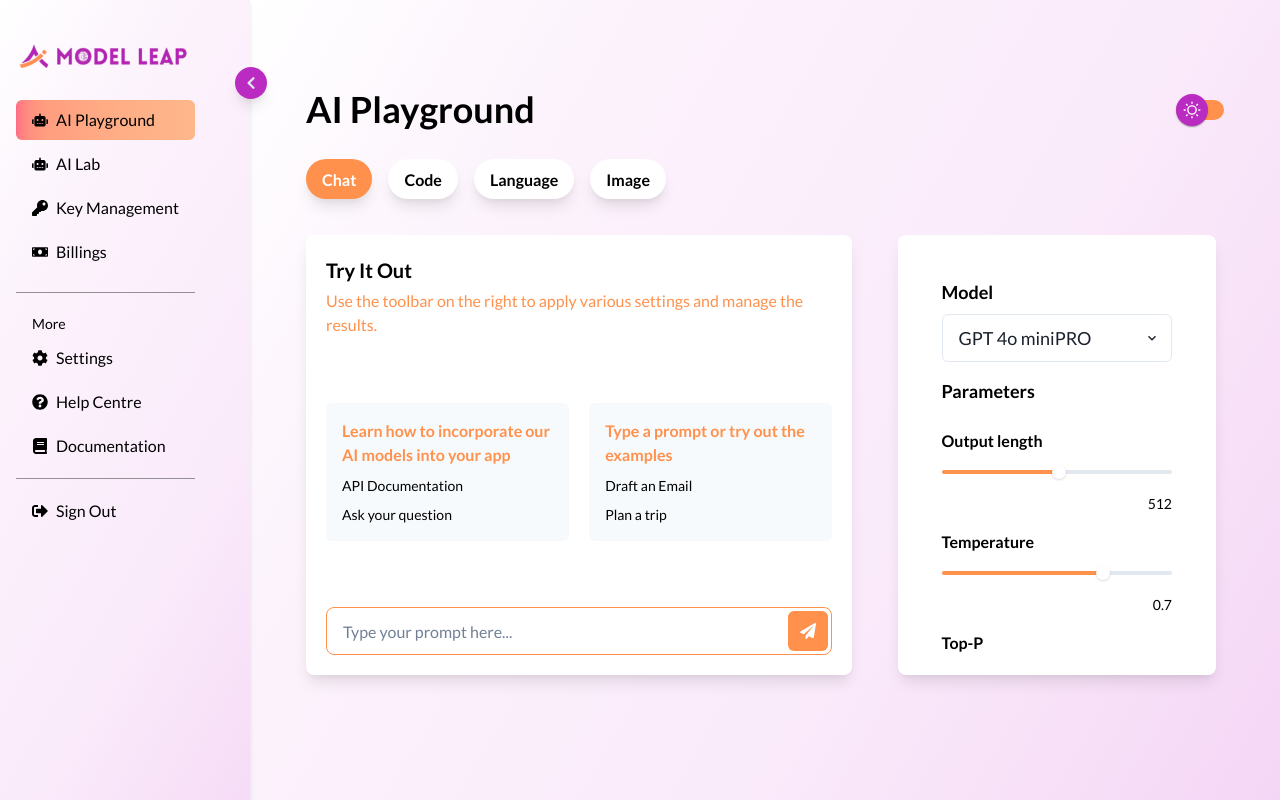
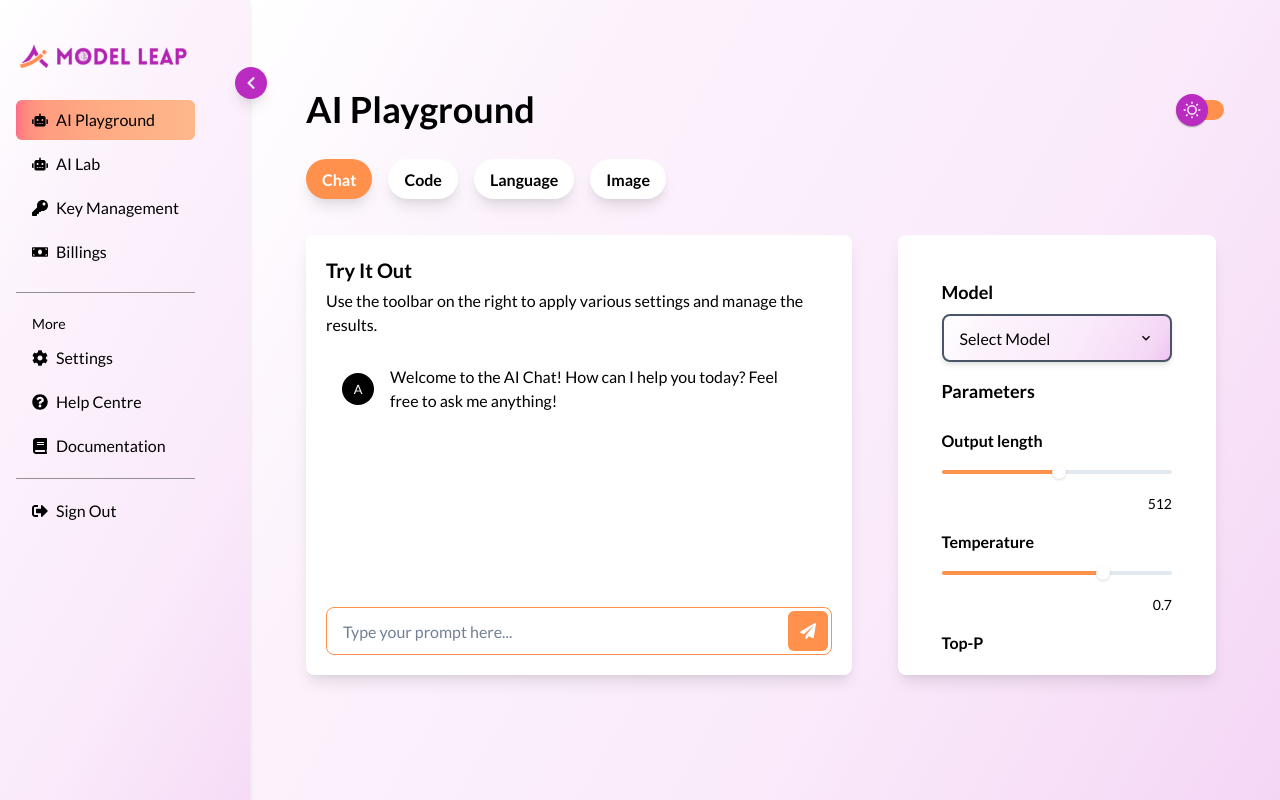
Before and after one commit to Arsalanbashir831/ModelLeap-AI, a React (Vite) app: page /app in a window 1280 px wide. Shown: the top 800 px of the page. Built offline with nearby package versions, Linux system fonts and the light colour scheme.

Commit message:
some improvements in UI

```diff
--- a/src/Components/Dashboard/AiChatBox.jsx
+++ b/src/Components/Dashboard/AiChatBox.jsx
@@ -1,4 +1,4 @@
-import React, { useState } from "react";
+import React, { useState, useEffect } from "react";
 import {
   Box,
   Text,
@@ -9,38 +9,56 @@ import {
   IconButton,
   InputGroup,
   InputRightElement,
-  Link,
   Flex,
-  theme,
 } from "@chakra-ui/react";
 import { FaPaperPlane } from "react-icons/fa";
 import { primaryColorOrange, primaryColorPurple } from "../../colorCodes";
-import {useTheme} from "../../Themes/ThemeContext.jsx";
+import { useTheme } from "../../Themes/ThemeContext.jsx";
+
 const AiChatBox = ({ aiLogo }) => {
   const [messages, setMessages] = useState([]);
   const [input, setInput] = useState("");
-  const [initState, setInitState] = useState(true);
+  const { theme } = useTheme();
 
-  const { theme } = useTheme();
+  const initialMessages = [
+    { type: "ai", text: "Welcome to the AI Chat! How can I help you today? Feel free to ask me anything!" },
+  ];
+
+  // Set initial message on component mount
+  useEffect(() => {
+    setMessages(initialMessages);
+  }, []);
 
   const handleSend = () => {
     if (input.trim()) {
-      setInitState(false);
       setMessages((prevMessages) => [
         ...prevMessages,
         { type: "user", text: input },
       ]);
 
+      setInput("");
+      // Simulate AI response
       setTimeout(() => {
         setMessages((prevMessages) => [
           ...prevMessages,
           { type: "ai", text: "Hello! How can I assist you today?" },
         ]);
       }, 1000);
-
-      setInput("");
     }
   };
+
+  const renderMessage = (message, index) => (
+    <HStack key={index} alignSelf={message.type === "user" ? "flex-end" : "flex-start"}>
+      <Avatar
+        name={message.type === "user" ? "You" : "AI"}
+        bg={message.type === "user" ? "yellow.400" : "black"}
+        size="sm"
+      />
+      <Box bg={theme.AiChatbg} color={theme.textColor} p="2" borderRadius="md">
+        <Text>{message.text}</Text>
+      </Box>
+    </HStack>
+  );
 
   return (
     <Flex direction="column" h={["300px", "400px"]} w="100%">
@@ -48,108 +66,23 @@ const AiChatBox = ({ aiLogo }) => {
         <Text fontSize={["lg", "xl"]} fontWeight="bold" color={theme.AiChatBoxHeading}>
           Try It Out
         </Text>
-        <Text fontSize={["sm", "md"]} color={primaryColorOrange}>
+        <Text fontSize={["sm", "md"]} color={theme.textColor}>
           Use the toolbar on the right to apply various settings and manage the results.
         </Text>
 
         <Box flex="1" w="full" overflowY="auto">
-          {initState ? (
-            <HStack justify="space-between" w="full" h="100%" flexDirection={["column", "row"]}>
-              <VStack
-                align="start"
-                spacing="2"
-                border={theme.AiChatBoxInnerBoxBorderColor}
-                p="4"
-                bg={theme.AiChatBoxInnerBoxbg}
-                borderRadius="md"
-                w={["full", "48%"]}
-              >
-                <Text
-                  fontSize={["sm", "md"]}
-                  fontWeight="bold"
-                  color={primaryColorOrange}
-                >
-                  Learn how to incorporate our AI models into your app
-                </Text>
-                <Link href="#" _hover={{ textDecoration: "none" }}>
-                  <Text fontSize="sm" color={theme.textColor} _hover={{ color: primaryColorPurple }}>
-                  API Documentation
-                  </Text>
-                </Link>
-                <Link href="#" _hover={{ textDecoration: "none" }}>
-                  <Text fontSize="sm" color={theme.textColor} _hover={{ color: primaryColorPurple }}>
-                  Ask your question
-                  </Text>
-                </Link>
-              </VStack>
-              <VStack
-                align="start"
-                spacing="2"
-                border={theme.AiChatBoxInnerBoxBorderColor}
-                p="4"
-                bg={theme.AiChatBoxInnerBoxbg}
-                borderRadius="md"
-                w={["full", "48%"]}
-                mt={["4", "0"]}
-              >
-                <Text
-                  fontSize={["sm", "md"]}
-                  fontWeight="bold"
-                  color={primaryColorOrange}
-                >
-                  Type a prompt or try out the examples
-                </Text>
-                <Link href="#" _hover={{ textDecoration: "none" }}>
-                  <Text fontSize="sm" color={theme.textColor} _hover={{ color: primaryColorPurple }}>
-                    Draft an Email
-                  </Text>
-                </Link>
-                <Link href="#" _hover={{ textDecoration: "none" }}>
-                  <Text fontSize="sm"color={theme.textColor} _hover={{ color: primaryColorPurple }}>
-                  Plan a trip
-                  </Text>
-                </Link>
-              </VStack>
-            </HStack>
-          ) : (
           <VStack
             spacing="4"
             w="full"
             align="stretch"
             overflowY="auto"
-              border="1px solid"
-              borderColor={theme.AiChatUserBorderColor}
             p="4"
-              bg={theme.AiChatbg}
+            // bg={theme.AiChatbg}
             borderRadius="md"
             flex="1"
           >
-              {messages.map((message, index) => (
-                <HStack
-                  key={index}
-                  alignSelf={
-                    message.type === "user" ? "flex-end" : "flex-start"
-                  }
-                >
-                  {message.type === "user" ? (
-                    <>
-                      <Avatar name="You" bg="yellow.400" size="sm" />
-                      <Box bg="gray.100" p="2" borderRadius="md">
-                        <Text>{message.text}</Text>
-                      </Box>
-                    </>
-                  ) : (
-                    <>
-                      <Avatar src={aiLogo} name="AI" bg="black" size="sm" />
-                      <Box bg="gray.100" p="2" borderRadius="md">
-                        <Text>{message.text}</Text>
-                      </Box>
-                    </>
-                  )}
-                </HStack>
-              ))}
+            {messages.map(renderMessage)}
           </VStack>
-          )}
         </Box>
 
         <InputGroup size="lg">
--- a/src/Components/Dashboard/ModelSelection.jsx
+++ b/src/Components/Dashboard/ModelSelection.jsx
@@ -18,16 +18,53 @@ import {
 import { FcApproval } from "react-icons/fc";
 import { primaryColorOrange, primaryColorPurple } from "../../colorCodes";
 import { useTheme } from "../../Themes/ThemeContext";
-
-
+import SelectBox from "../common/SelectBox";
 
 const ModelSelection = () => {
-  const [model, setModel] = useState("GPT 4o mini");
+  const [model, setModel] = useState(null);
   const { theme } = useTheme();
   const [outputLength, setOutputLength] = useState(512);
   const [temperature, setTemperature] = useState(0.7);
   const [topP, setTopP] = useState(0.7);
   const [topK, setTopK] = useState(50);
+
+  const modelsData = [
+    {
+      label: "OpenAI",
+      options: [
+        {
+          value: "GPT 4o mini",
+          label: "GPT 4o mini",
+          isPro: true,
+        },
+        {
+          value: "GPT 4",
+          label: "GPT 4",
+          isPro: true,
+        },
+        {
+          value: "GPT 3.5",
+          label: "GPT 3.5",
+          isPro: true,
+        },
+      ],
+    },
+    {
+      label: "Anthropic",
+      options: [
+        {
+          value: "Claude 3 Haiku",
+          label: "Claude 3 Haiku",
+          isPro: true,
+        },
+        {
+          value: "Claude 3.5 Sonnet",
+          label: "Claude 3.5 Sonnet",
+          isPro: true,
+        },
+      ],
+    },
+  ];
 
   return (
     <Box
@@ -60,94 +97,40 @@ const ModelSelection = () => {
         <FormLabel fontWeight="bold" fontSize="lg" color={theme.textColor}>
           Model
         </FormLabel>
-        <Select
+        {/* <Select
       value={model}
       onChange={(e) => setModel(e.target.value)}
       bg={theme.modelSelectionSelectBg}
       borderColor={theme.modelSelectionSelectBorder}
-          placeholder="Start typing to search..."
       iconSize="16px"
       _hover={{ borderColor: primaryColorOrange }}
       _focus={{ borderColor: primaryColorOrange }}
       size="lg"
+      color={theme.textColor}
     >
-          <optgroup label="OpenAI" bg={theme.modelSelectionSelectBg}>
-            <option value="GPT 4o mini" color={theme.textColor}>
+      {modelsData.map((group) => (
+        <optgroup  label={group.label} key={group.label} style={{  color:'black' }}>
+          {group.options.map((option) => (
+            <option key={option.value} value={option.value} style={{  color: 'black' }}>
               <Flex gap={3}>
-                <Text color={theme.textColor}>GPT 4o mini</Text>
-                <Badge
-                  ml="5px"
-                  bg="blue.300"
-                  color={theme.textColor}
-                  borderRadius="md"
-                  px="1"
-                >
+                <Text color={theme.textColor}>{option.label}</Text>
+                {option.isPro && (
+                  <Badge ml="auto" bg="blue.300" color="white" borderRadius="md" px="1">
                       PRO
                     </Badge>
+                )}
               </Flex>
             </option>
-            <option value="GPT 4">
-              <Text color={theme.textColor}>
-
-              GPT 4
-              </Text>
-              <Badge
-                ml="2"
-                bg="blue.300"
-                color="white"
-                borderRadius="md"
-                px="1"
-              >
-                PRO
-              </Badge>
-            </option>
-            <option value="GPT 3.5">
-              <Text color={theme.textColor}>
-
-              GPT 3.5
-              </Text>
-              <Badge
-                ml="2"
-                bg="blue.300"
-                color="white"
-                borderRadius="md"
-                px="1"
-              >
-                PRO
-              </Badge>
-            </option>
+          ))}
         </optgroup>
-          <optgroup label="Anthropic">
-            <option value="Claude 3 Haiku">
-              <Text color={theme.textColor}>
-
-              Claude 3 Haiku
-              </Text>
-              <Badge
-                ml="2"
-                bg="blue.300"
-                color="white"
-                borderRadius="md"
-                px="1"
-              >
-                PRO
-              </Badge>
-            </option>
-            <option value="Claude 3.5 Sonnet">
-              <Text color={theme.textColor}>Claude 3.5 Sonnet</Text>
-              <Badge
-                ml="2"
-                bg="blue.300"
-                color="white"
-                borderRadius="md"
-                px="1"
-              >
-                PRO
-              </Badge>
-            </option>
-          </optgroup>
-        </Select>
-
+      ))}
+    </Select> */}
+        <SelectBox
+          selectedOption={model}
+          onChange={setModel}
+          options={modelsData}
+          placeholder="Select Model"
+        />
         <VStack mt="4" spacing="4" align="stretch">
           <FormLabel fontWeight="bold" fontSize="lg" color={theme.textColor}>
             Parameters
@@ -168,7 +151,12 @@ const ModelSelection = () => {
               </SliderTrack>
               <SliderThumb />
             </Slider>
-            <Text mt="2" fontSize="sm" textAlign="right" color={theme.textColor}>
+            <Text
+              mt="2"
+              fontSize="sm"
+              textAlign="right"
+              color={theme.textColor}
+            >
               {outputLength}
             </Text>
           </Box>
@@ -189,7 +177,12 @@ const ModelSelection = () => {
               </SliderTrack>
               <SliderThumb />
             </Slider>
-            <Text mt="2" fontSize="sm" textAlign="right" color={theme.textColor}>
+            <Text
+              mt="2"
+              fontSize="sm"
+              textAlign="right"
+              color={theme.textColor}
+            >
               {temperature}
             </Text>
           </Box>
@@ -210,7 +203,12 @@ const ModelSelection = () => {
               </SliderTrack>
               <SliderThumb />
             </Slider>
-            <Text mt="2" fontSize="sm" textAlign="right" color={theme.textColor}>
+            <Text
+              mt="2"
+              fontSize="sm"
+              textAlign="right"
+              color={theme.textColor}
+            >
               {topP}
             </Text>
           </Box>
@@ -231,7 +229,12 @@ const ModelSelection = () => {
               </SliderTrack>
               <SliderThumb />
             </Slider>
-            <Text mt="2" fontSize="sm" textAlign="right" color={theme.textColor}>
+            <Text
+              mt="2"
+              fontSize="sm"
+              textAlign="right"
+              color={theme.textColor}
+            >
               {topK}
             </Text>
           </Box>
--- /dev/null
+++ b/src/Components/common/SelectBox.jsx
@@ -0,0 +1,117 @@
+import React from 'react';
+import { Menu, MenuButton, MenuList, MenuItem, Button, Badge, Flex, Text, Box, theme } from '@chakra-ui/react';
+import { ChevronDownIcon } from '@chakra-ui/icons';
+import { useTheme } from '../../Themes/ThemeContext';
+import { primaryColorOrange } from '../../colorCodes';
+
+
+const SelectBox = ({
+  selectedOption,
+  onChange,
+  options,
+  placeholder,
+  size = 'lg',
+  bgColor = 'gray.800',
+  borderColor = 'gray.600',
+  textColor = 'white',
+  badgeBg = 'linear-gradient(90deg, #00C9FF, #92FE9D)',
+}) => {
+const {theme} = useTheme()
+
+
+    return (
+    <Menu >
+      {({ isOpen }) => (
+
+        <>
+
+          <MenuButton
+            as={Button}
+            rightIcon={<ChevronDownIcon />}
+            bg={theme.background}
+            borderColor={borderColor}
+            size={size}
+            color={isOpen ? 'black' : theme?.textColor}
+            borderWidth="2px"
+            width="100%"
+            textAlign="start"
+            fontSize={16}
+            fontWeight="medium"
+            _hover={{ color:theme.textColor, bg: theme.background, borderColor: 'blue.400', transform: 'scale(1.02)',background:theme.background }}
+            _focus={{ borderColor: 'blue.400', boxShadow: '0 0 0 2px blue.200'}}
+            transition="all 0.3s ease-in-out"
+            borderRadius="lg"
+            boxShadow="md"
+            p={4}
+          >
+          <Flex gap={4}>
+          {selectedOption?.value || placeholder}
+            {selectedOption?.isPro && (
+              <Badge ml="auto" bg={badgeBg} color="white" borderRadius="md" px="2" py="1" fontSize="xs">
+                PRO
+              </Badge>
+            )}
+          </Flex>
+
+          </MenuButton>
+
+          <MenuList
+           css={{
+        "&::-webkit-scrollbar": {
+          width: "2px"
+        },
+        "&::-webkit-scrollbar-thumb": {
+          backgroundColor: primaryColorOrange,
+          borderRadius: "10px",
+        },
+        "&::-webkit-scrollbar-track": {
+          backgroundColor: "#f1f1f1",
+        },
+        "&::-webkit-scrollbar-thumb:hover": {
+          backgroundColor: primaryColorOrange,
+        },
+      }}
+
+
+           height={250} overflowY={'scroll'} zIndex={10} bg={theme.background} borderColor={borderColor} borderRadius="lg" boxShadow="lg" p={2}>
+
+            {options.map((group) => (
+              <Box key={group.label} my={2}>
+                <Text ml={3} fontWeight="bolder" color={theme.textColor} fontSize="sm" letterSpacing="wide">
+                  {group.label} Models
+                </Text>
+                {group.options.map((option) => (
+                  <MenuItem
+                    key={option?.value}
+                    onClick={() => onChange(option)}
+                    bg={'transparent'}
+                   marginTop={3}
+
+                    // _hover={{ bg: 'gray.700', transform: 'scale(1.01)' }}
+                    // _focus={{ bg: 'gray.600' }}
+                    // transition="all 0.2s ease-in-out"
+                    borderRadius="md"
+                    p={3}
+                  >
+                    <Flex align="center" justify="space-between" width="100%">
+                      <Text color={theme.textColor} fontSize="sm" fontWeight="normal">
+                        {option.label}
+                      </Text>
+                      {option.isPro && (
+                        <Badge ml="auto" bg={badgeBg} color="white" borderRadius="md" px="2" py="1" fontSize="xs">
+                          PRO
+                        </Badge>
+                      )}
+                    </Flex>
+                  </MenuItem>
+                ))}
+              </Box>
+            ))}
+          </MenuList>
+        </>
+      )}
+    </Menu>
+  );
+};
+
+export default SelectBox;
--- a/src/Pages/PlayGround/AI.jsx
+++ b/src/Pages/PlayGround/AI.jsx
@@ -42,8 +42,10 @@ const AI = () => {
           border = {theme.AiChatBorder}
           p={5}
           borderRadius="lg"
-          backdropFilter={'saturate(120%) blur(12px)'}
+          // backdropFilter={'saturate(120%) blur(12px)'}
           bg={theme.AiChatbg}
+          backdropFilter="saturate(100%) blur(10px)"
+  borderColor="rgba(255, 255, 255, 0.2)" // Light border for the frosted look
         >
           {activeTab === "Chat" && <AiChatBox aiLogo={logo} />}
           {activeTab === "Code" && <AiChatBox aiLogo={logo} />}
@@ -57,9 +59,10 @@ const AI = () => {
           mt={["4", "0"]}
           maxW={["100%", "35%"]}
           boxShadow="lg"
-          border = {theme.modelSelectionBorder}
+
           p={5}
-          backdropFilter={'saturate(120%) blur(12px)'}
+          backdropFilter="saturate(100%) blur(10px)"
+  borderColor="rgba(255, 255, 255, 0.2)" // Light border for the frosted look
           borderRadius="lg"
           bg={theme.AiChatbg}
         >
--- a/src/Themes/ThemeContext.jsx
+++ b/src/Themes/ThemeContext.jsx
@@ -31,12 +31,13 @@ const lightTheme = {
 };
 
 const darkTheme = {
+
   backgroundAilab : "linear-gradient(215deg,hsl(293deg 34% 24%) 0%,hsl(287deg 33% 24%) 6%,hsl(281deg 32% 24%) 12%,hsl(275deg 31% 24%) 20%,hsl(269deg 30% 24%) 28%,hsl(263deg 30% 24%) 36%,hsl(257deg 29% 24%) 45%,hsl(251deg 28% 24%) 54%,hsl(245deg 27% 24%) 64%,hsl(239deg 26% 23%) 73%,hsl(234deg 28% 22%) 82%,hsl(230deg 30% 22%) 91%,hsl(226deg 32% 21%) 100%)",
   background: "linear-gradient(215deg,hsl(293deg 34% 24%) 0%,hsl(287deg 33% 24%) 6%,hsl(281deg 32% 24%) 12%,hsl(275deg 31% 24%) 20%,hsl(269deg 30% 24%) 28%,hsl(263deg 30% 24%) 36%,hsl(257deg 29% 24%) 45%,hsl(251deg 28% 24%) 54%,hsl(245deg 27% 24%) 64%,hsl(239deg 26% 23%) 73%,hsl(234deg 28% 22%) 82%,hsl(230deg 30% 22%) 91%,hsl(226deg 32% 21%) 100%)",
   textColor: "#E2E8F0",
   iconColor: "#E2E8F0",
   sideBarIconColor : "#E2E8F0",
-  AiChatbg :"transparent",
+  AiChatbg :"rgba(255, 255, 255, 0.1)",
   AiChatBorder : "1px solid #ff914d",
   sideBarDividerColor : "#ff914d",
   AiChatBoxHeading : "white",
```
Also changed, not shown: src/Components/Dashboard/LabChatBox.jsx (+4 -4 lines). Lines whose indentation alone changed are shown as unchanged.
